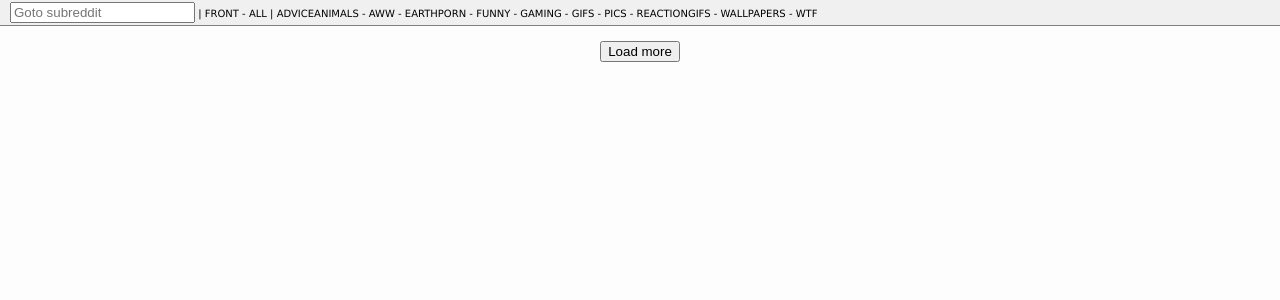
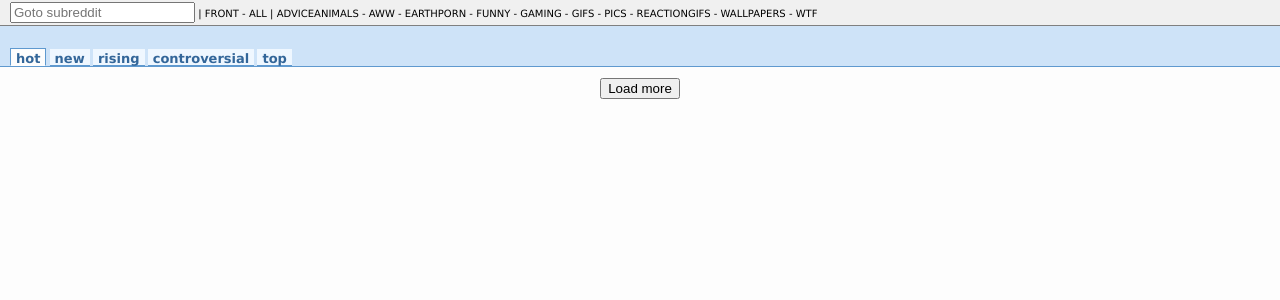
Before and after one commit to Cinqcent5/RedditViewer, a Django app: page / in a window 1280 px wide. Shown: the top 300 px of the page. Run offline with Django 3.2, Linux system fonts and the light colour scheme; some libraries are stand-ins or nearby versions.

Commit message:
Added ability view the submission list in different order (ex:new,top)

```diff
--- a/picviewer/static/picviewer/css/styles.css
+++ b/picviewer/static/picviewer/css/styles.css
@@ -16,23 +16,49 @@ noscript {
 	text-align:center;
 }
 #subredditsBar {
-	padding:2px 10px;
+	padding:2px 0px;
 	border-bottom:1px solid gray;
 	background-color:rgb(240, 240, 240);
-	position:fixed;
 	width:100%;
-	top:0;
-	left:0;
-	z-index:10;
+}
+#subredditsBar * {
+	color:black;
+}
+#subredditSearcher {
+	margin-left:10px;
+}
+#headerBar {
+	width:100%;
+	background-color:#CEE3f8;
+	position:relative;
+	height:30px;
+	padding:5px 0px;
+	border-bottom:1px solid #5F99CF;
+}
+#sortBar {
+	position:absolute;
+	padding-left:10px;
+	bottom:0px;
+}
+.sortURL {
+	padding:5px 5px 0px 5px;
+	border-bottom:1px solid #5F99CF;
+	background-color:#EFF7FF;
+}
+.sortURLCurrent {
+	padding:5px 5px 0px 5px;
+	border:1px solid #5F99CF;
+	border-bottom-color:#FDFDFD;
+	background-color:#FDFDFD;
+}
+.sortOrder {
+	font-size:small;
+	font-weight:bold;
+	color:#369;
 }
 #gallery {
 	position:relative;
 	list-style-type:none;
-	top:30px;
-}
-.subredditURL {
-	font:x-small verdana,arial,helvetica,sans-serif;
-	color:black;
 }
 .imageList {
 	display:inline-block;
@@ -66,6 +92,7 @@ a.imageLink {
 }
 .imageOverlay {
 	display:none;
+	font-size:medium;
 	position:absolute;
 	bottom:0;
 	left:0;
@@ -79,13 +106,12 @@ a.imageLink {
 	z-index:5;
 }
 .centerWrapper {
-	top:30px;
 	position:relative;
 	text-align:center;
 }
-#loadMoreButton {
+.centerWrapper * {
 	display:none;
 }
-#loadingGif {
-	display:none;
+#endNotification {
+	font-size:large;
 }
--- a/picviewer/static/picviewer/js/index.js
+++ b/picviewer/static/picviewer/js/main.js
@@ -1,6 +1,7 @@
-function CurrentState(subreddit) {
+function CurrentState(subreddit, order) {
     this.baseLink = "http://www.reddit.com";
     this.subreddit = subreddit;
+    this.order = order;
     this.lastFullname = "";
     this.backupLastFullname = "";
     this.pendingRequest = false;
@@ -12,9 +13,13 @@ function CurrentState(subreddit) {
     if (this.numCols < 1) {
         this.numCols = 1;
     }
+
 }
 
 function sendRequest() {
+    if (currentState.pendingRequest) {
+        return;
+    }
     currentState.pendingRequest = true;
     var limit = 15;
     $("#loadingGif").show();
@@ -22,10 +27,11 @@ function sendRequest() {
 
     var httprequest = new XMLHttpRequest();
     var link;
+    var postfix = "/" + currentState.order + ".json?limit=" + limit + "&after=" + currentState.lastFullname;
     if (currentState.subreddit != '') {
-        link = currentState.baseLink + "/r/" + encodeURIComponent(currentState.subreddit) + "/.json?limit=" + limit + "&after=" + currentState.lastFullname;
+        link = currentState.baseLink + "/r/" + encodeURIComponent(currentState.subreddit) + postfix;
     } else {
-        link = currentState.baseLink + "/.json?limit=" + limit + "&after=" + currentState.lastFullname;
+        link = currentState.baseLink + postfix;
     }
     httprequest.open("GET", link, true);
     httprequest.send();
@@ -56,13 +62,19 @@ function sendRequest() {
 function stateChangeHandlers() {
     if (this.readyState == 4) {
         if (this.status == 200) {
-            parseJSON(this.responseText);
+            currentState.pendingRequest = parseJSON(this.responseText);
         } else {
             alert("Connection Error\nStatus code: " + this.status + "\n" + this.responseText);
+            currentState.pendingRequest = false;
         }
-        currentState.pendingRequest = false;
+
         $("#loadingGif").hide();
-        $("#loadMoreButton").show();
+        if (currentState.pendingRequest) {
+            $("#loadMoreButton").hide();
+        } else {
+            $("#loadMoreButton").show();
+        }
+
     }
 };
 
@@ -133,12 +145,16 @@ function parseJSON(responseText) {
     // set the fullname of the last submission fetched
     if (responseJSON.data.after != null) {
         currentState.lastFullname = responseJSON.data.after;
+        // Get more images if there are not enough images fill the initial screen
+        if (document.body.offsetHeight < window.innerHeight) {
+            sendRequest(currentState.subreddit);
+        }
+        return false;
+    } else {
+        $("#endNotification").show();
+        return true;
     }
 
-    // Get more images if there are not enough images fill the initial screen
-    if (document.body.offsetHeight < window.innerHeight) {
-        sendRequest(currentState.subreddit);
-    }
 };
 
 // Toggles the image overlay (title, comment link, etc) when the mouse
@@ -153,9 +169,7 @@ function displayOverlay(obj, show) {
 
 function scrollHandler() {
     if ($(window).scrollTop() + $(window).height() >= $(document).height() - 1500) {
-        if (currentState.pendingRequest == false) {
-            sendRequest(currentState.subreddit);
-        }
+        sendRequest(currentState.subreddit);
     }
 };
 
@@ -191,5 +205,16 @@ function subredditSearchStateChangeHandler() {
     }
 }
 
+function setup() {
 
-$(window).scroll(scrollHandler);
+    //indicate the current sort order
+    if (currentState.order == "") {
+        document.getElementById("sorthot").className = "sortURLCurrent";
+    } else {
+        document.getElementById("sort" + currentState.order).className = "sortURLCurrent";
+    }
+
+    $(window).scroll(scrollHandler);
+    sendRequest();
+
+}
--- a/picviewer/templates/picviewer/index.html
+++ b/picviewer/templates/picviewer/index.html
@@ -6,9 +6,9 @@
 <html xmlns="http://www.w3.org/1999/xhtml" lang="en">
 	<head>
 		<script type="text/javascript" src="http://ajax.googleapis.com/ajax/libs/jquery/1.3/jquery.min.js"></script>
-		<script type="text/javascript" src="{% static 'picviewer/js/index.js' %}"></script>
+		<script type="text/javascript" src="{% static 'picviewer/js/main.js' %}"></script>
 		<script>
-            currentState = new CurrentState('{{subreddit}}');
+            currentState = new CurrentState("{{subreddit}}", "{{order}}");
 		</script>
 		<link type="text/css" rel="stylesheet" href="{% static 'picviewer/css/styles.css' %}" />
 		<meta http-equiv="Content-Type" content="text/html; charset=utf-8" />
@@ -23,16 +23,31 @@
 		<div id='subredditsBar'>
 			<input type='text' id='subredditSearcher' onkeydown='gotoSubreddit(this.value,event.keyCode)' placeholder='Goto subreddit'/>
 			<span class="separator">|</span>
-			<a class='subredditURL' href="{% url 'picviewer:default' %}">FRONT</a>
+			<a class='subredditURL' href='{% url "picviewer:default" %}'>FRONT</a>
 			<span class="separator">-</span>
-			<a class='subredditURL' href="{% url 'picviewer:subreddit' 'all' %}">ALL</a>
+			<a class='subredditURL' href='{% url "picviewer:subreddit" "all" %}'>ALL</a>
 			<span class="separator">|</span>
 			{% for sr in subreddits %}
-			<a class='subredditURL' href="{% url 'picviewer:subreddit' sr %}">{{sr|upper}}</a>
+			<a class='subredditURL' href='{% url "picviewer:subreddit" sr   %}'>{{sr|upper}}</a>
 			{% if not forloop.last%}
 			<span class="separator">-</span>
 			{% endif %}
 			{% endfor %}
+		</div>
+		<div id='headerBar'>
+
+			<div id='sortBar'>
+				{% if subreddit == "" %}
+				{% for ord in orders %}
+				<a class='sortURL' id='sort{{ord}}' href='{% url "picviewer:sort" ord  %}'><span class='sortOrder'>{{ord}}</span></a>
+				{% endfor %}
+				{% else %}
+				{% for ord in orders %}
+				<a class='sortURL' id='sort{{ord}}' href='{% url "picviewer:full" subreddit ord  %}'><span class='sortOrder'>{{ord}}</span></a>
+				{% endfor %}
+				{% endif %}
+			</div>
+
 		</div>
 		<div id='gallery'>
 			<script>
@@ -50,10 +65,14 @@
 				Load more
 			</button>
 			<img src="{% static 'picviewer/media/loading.gif' %}" id='loadingGif' alt='Loading...'>
+			<p id='endNotification'>
+				There are no more links
+			</p>
 		</div>
 	</body>
 
 	<script>
-        sendRequest();
+        setup();
+
 	</script>
 </html>
--- a/picviewer/urls.py
+++ b/picviewer/urls.py
@@ -5,7 +5,8 @@ from picviewer import views
 admin.autodiscover()
 
 urlpatterns = patterns('',
-
-    url(r'^r/(?P<subreddit>[A-z0-9+]+)$', views.loadSubreddit,name='subreddit' ),
+    url(r'^r/(?P<subreddit>[A-z0-9+]+)/(?P<order>hot|new|rising|controversial|top|)$', views.full, name='full'),
+    url(r'^(?P<order>hot|new|rising|controversial|top|)$', views.sort, name='sort'),
+    url(r'^r/(?P<subreddit>[A-z0-9+]+)$', views.subreddit, name='subreddit'),
     url(r'^$', views.default, name='default'),
 )
--- a/picviewer/views.py
+++ b/picviewer/views.py
@@ -2,11 +2,20 @@ from django.shortcuts import render
 
 
 def default(request):
-    return loadSubreddit(request, '')
+    return full(request, "", "")
 
-def loadSubreddit(request,subreddit):
+def subreddit(request, subreddit):
+    return full(request, subreddit, "")
+
+def sort(request, order):
+    return full(request, "", order)
+
+def full(request, subreddit, order):
+
     context = {}
     context['columns'] = [i for i in range(4)]
     context['subreddits'] = ['adviceanimals', 'aww', 'earthporn', 'funny', 'gaming', 'gifs', 'pics', 'reactiongifs', 'wallpapers', 'wtf']
-    context['subreddit'] = subreddit;
+    context['subreddit'] = subreddit
+    context['orders'] = ['hot', 'new', 'rising', 'controversial', 'top']
+    context['order'] = order
     return render(request, 'picviewer/index.html', context)
```
